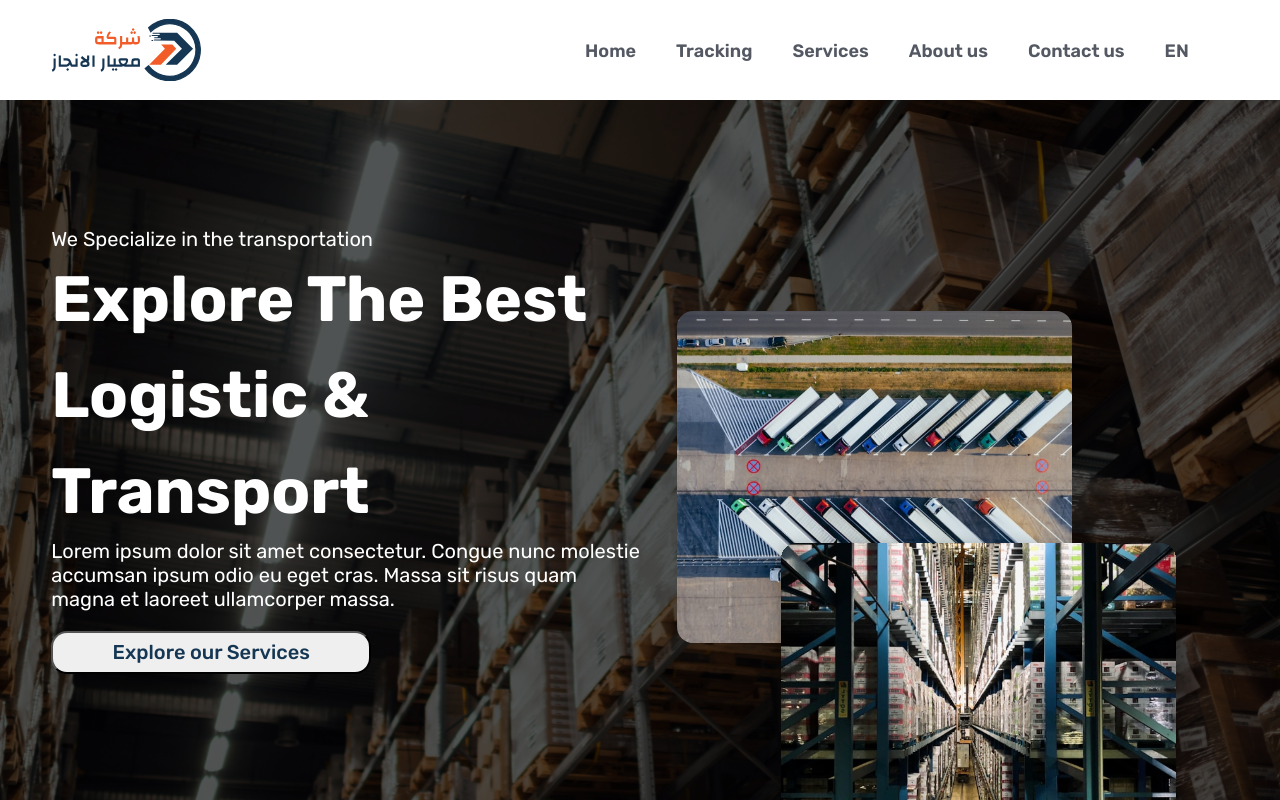
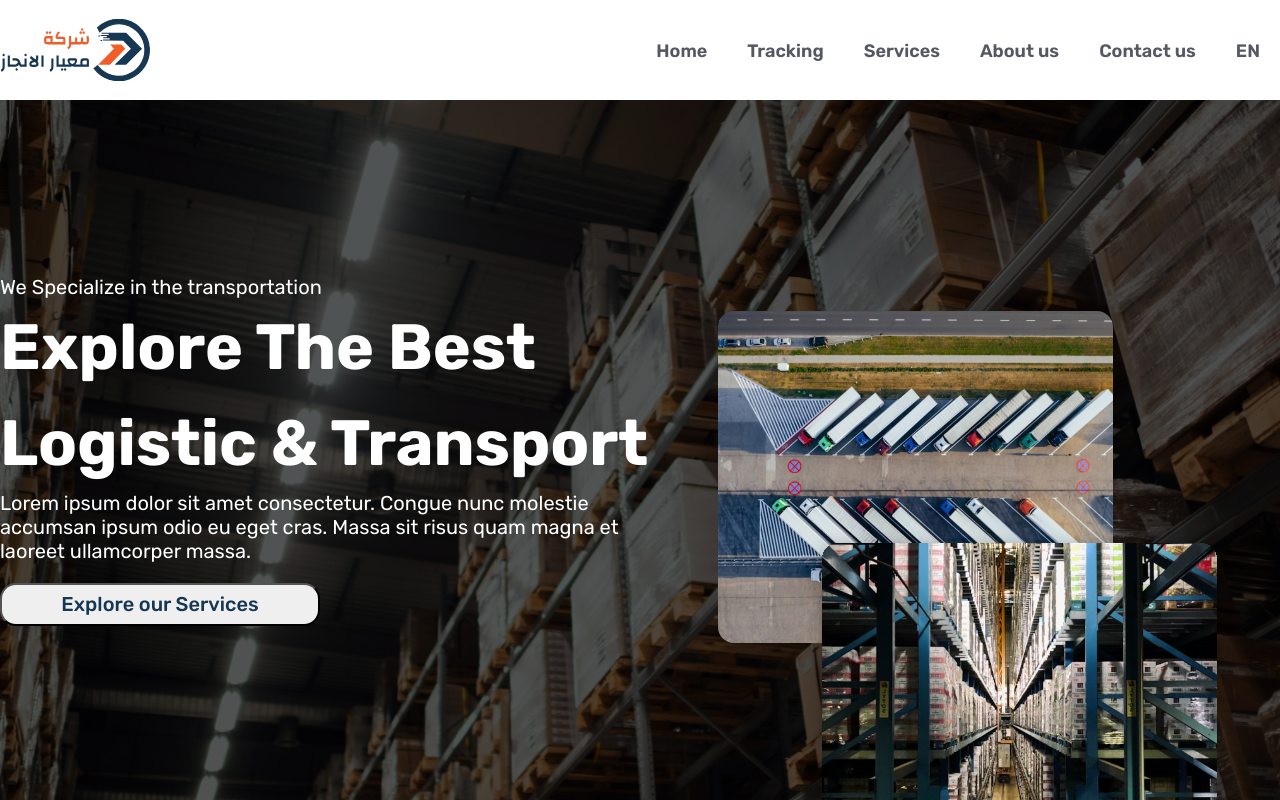
Before and after one commit to dev-basit/shirkah, a Next.js app: page / in a window 1280 px wide. Shown: the top 800 px of the page. Built offline with nearby package versions, Linux system fonts and the light colour scheme.

Commit message:
adjusted css

```diff
--- a/src/app/globals.css
+++ b/src/app/globals.css
@@ -110,34 +110,34 @@ h3 {
 
 @media screen and (max-width: 2160px) {
   :root {
-    --body-content-width: 155rem;
-    --navbar-height: 12rem;
+    --body-content-width: 130rem;
+    --navbar-height: 11rem;
   }
 
-  body {
-    font-size: 2.5rem;
+  html {
+    font-size: 12px;
   }
 }
 
 @media screen and (max-width: 1680px) {
   :root {
-    --body-content-width: 145rem;
-    --navbar-height: 12rem;
+    --body-content-width: 130rem;
+    --navbar-height: 11rem;
   }
 
-  body {
-    font-size: 2.5rem;
+  html {
+    font-size: 10px;
   }
 }
 
 @media screen and (max-width: 1440px) {
   :root {
-    --body-content-width: 92%;
+    --body-content-width: 130rem;
     --navbar-height: 10rem;
   }
 
-  body {
-    font-size: 2rem;
+  html {
+    font-size: 10px;
   }
 }
 
@@ -147,8 +147,7 @@ h3 {
     --navbar-height: 10rem;
   }
 
-  body {
-    font-size: 2rem;
-    border: 1px solid yellow;
+  html {
+    font-size: 60%;
   }
 }
```
